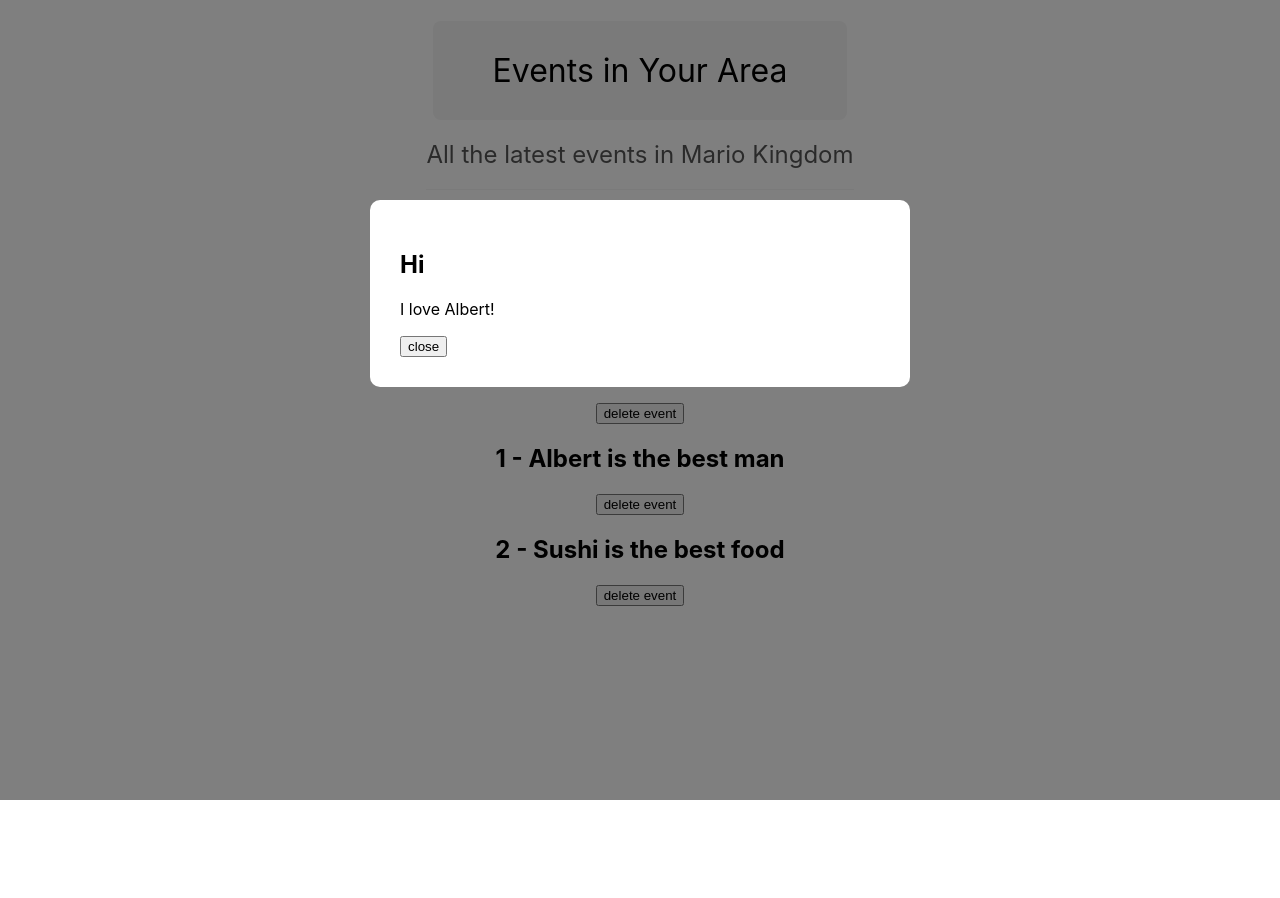
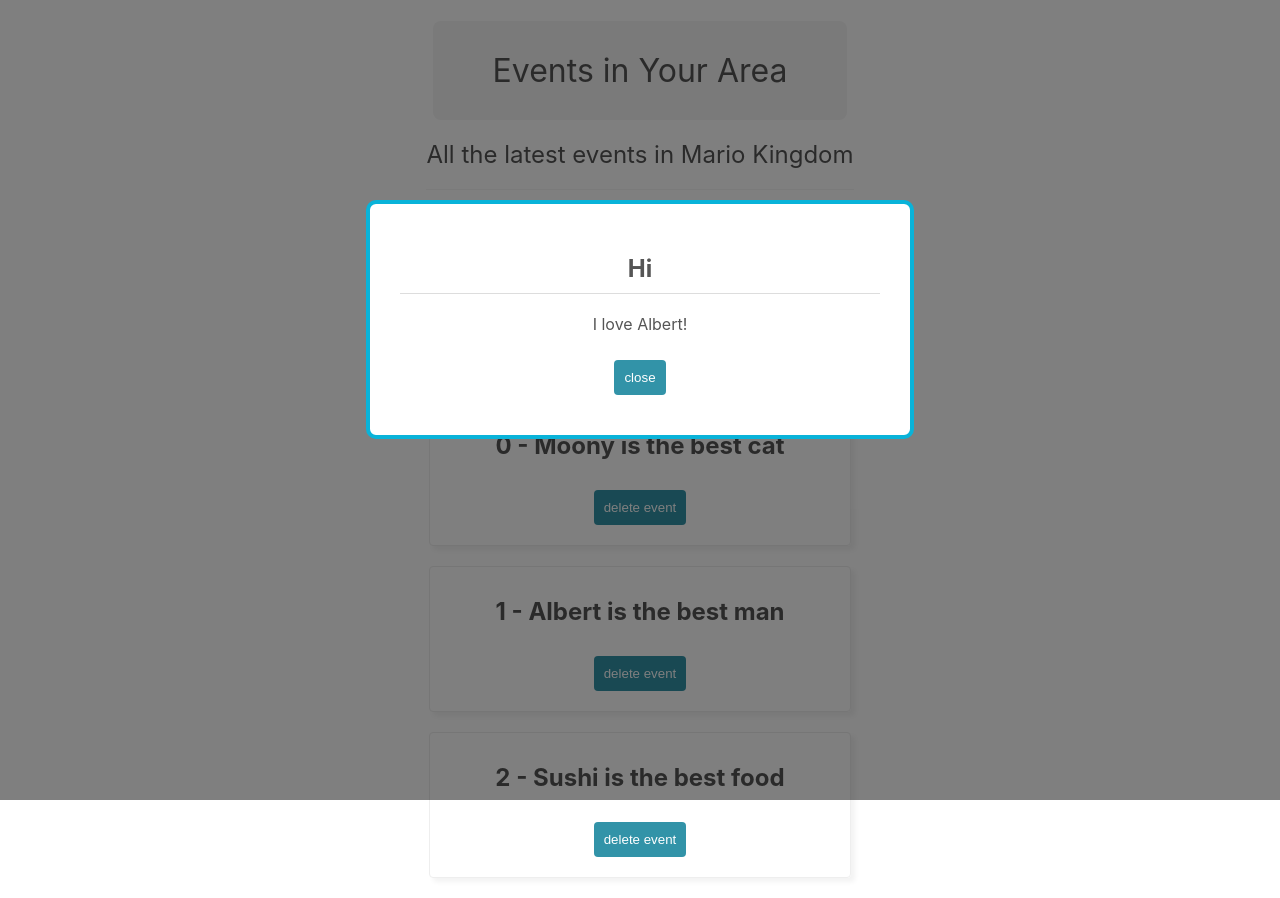
Before and after one commit to sunnyvuu/learning-react-basics, a React (Create React App) app: page / in a window 1280 px wide. Before the commit the page ends 800 px from the top, so only its background shows below. Built offline with nearby package versions, Linux system fonts and the light colour scheme.

Commit message:
updated the css for several components

```diff
--- a/src/components/EventList.js
+++ b/src/components/EventList.js
@@ -1,13 +1,14 @@
 import React from 'react'
+import styles from './EventList.module.css';
 
 export default function EventList( {events, handleClick} ) {
   return (
     <div>
       {events.map((event, index) => (
-        <React.Fragment key={event.id}>
+        <div className={styles.card} key={event.id}>
           <h2>{index} - {event.title}</h2>
           <button onClick={() => handleClick(event.id)}>delete event</button>
-        </React.Fragment>
+        </div>
       ))}
     </div>
   )
--- /dev/null
+++ b/src/components/EventList.module.css
@@ -0,0 +1,9 @@
+
+.card {
+    border: 1px solid #eee;
+    box-shadow: 4px 4px 5px rgba(0,0,0,0.05);
+    padding: 10px;
+    max-width: 400px;
+    margin: 20px auto;
+    border-radius: 4px;
+  }
--- a/src/components/Modal.css
+++ b/src/components/Modal.css
@@ -14,3 +14,8 @@
     background: #fff;
     border-radius: 10px;
 }
+
+.modal h2 {
+    border-bottom: 1px solid #ddd;
+    padding-bottom: 10px;
+  }
--- a/src/components/Modal.js
+++ b/src/components/Modal.js
@@ -5,7 +5,11 @@ import './Modal.css'
 export default function Modal({children, handleClose}) {
   return ReactDOM.createPortal((
     <div className="modal-backdrop">
-        <div className="modal">
+        <div className="modal" style={{
+          border: "4px solid",
+          borderColor: "#09b3d9",
+          textAlign: "center"
+          }}>
             {children}
             <button onClick={handleClose}>close</button>
         </div>
--- /dev/null
+++ b/src/components/Title.css
@@ -0,0 +1,18 @@
+.title {
+    display: inline-block;
+    padding: 30px 60px;
+    background: #f4f4f4;
+    border-radius: 8px;
+    font-weight: normal;
+    margin-bottom: 10px;
+  }
+
+  .subtitle {
+    display: inline-block;
+    color: #555;
+    font-weight: normal;
+    padding-bottom: 20px;
+    border-bottom: 1px solid #f4f4f4;
+    margin-top: 10px;
+    margin-bottom: 60px;
+  }
--- a/src/components/Title.js
+++ b/src/components/Title.js
@@ -1,6 +1,8 @@
+import './Title.css';
+
 export default function Title({title, subtitle}) {
     return (
-        <div>
+        <div classNAme ="title-block">
             <h1 className="title">{title}</h1>
             <br />
             <h2 className="subtitle">{subtitle}</h2>
--- a/src/index.css
+++ b/src/index.css
@@ -10,6 +10,19 @@ body {
 code {
   font-family: source-code-pro, Menlo, Monaco, Consolas, 'Courier New',
     monospace;
+}
+
+p, h1, h2 {
+  color: #555;
+}
+button {
+  background: #3293a8;
+  color: #fff;
+  padding: 10px;
+  border: 0;
+  border-radius: 4px;
+  margin: 10px auto;
+  cursor: pointer;
 }
 
 .title {
```
